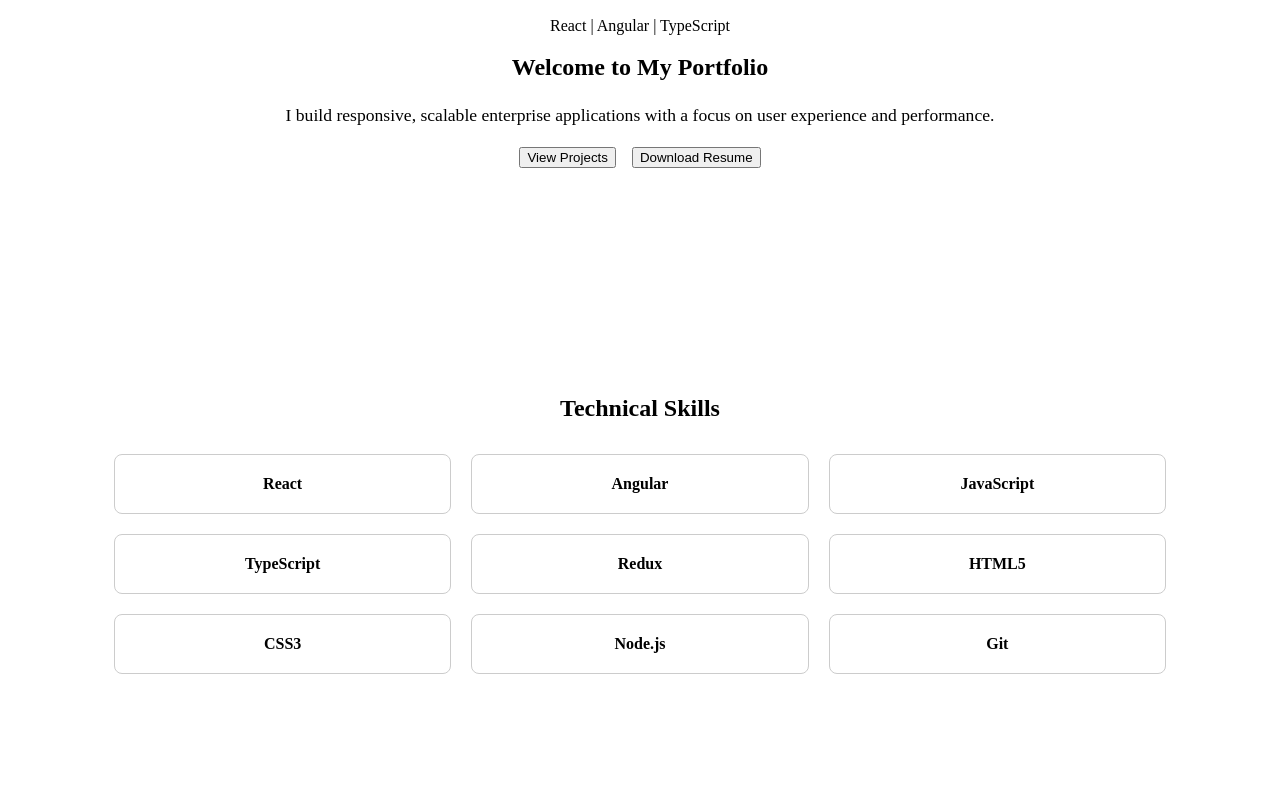
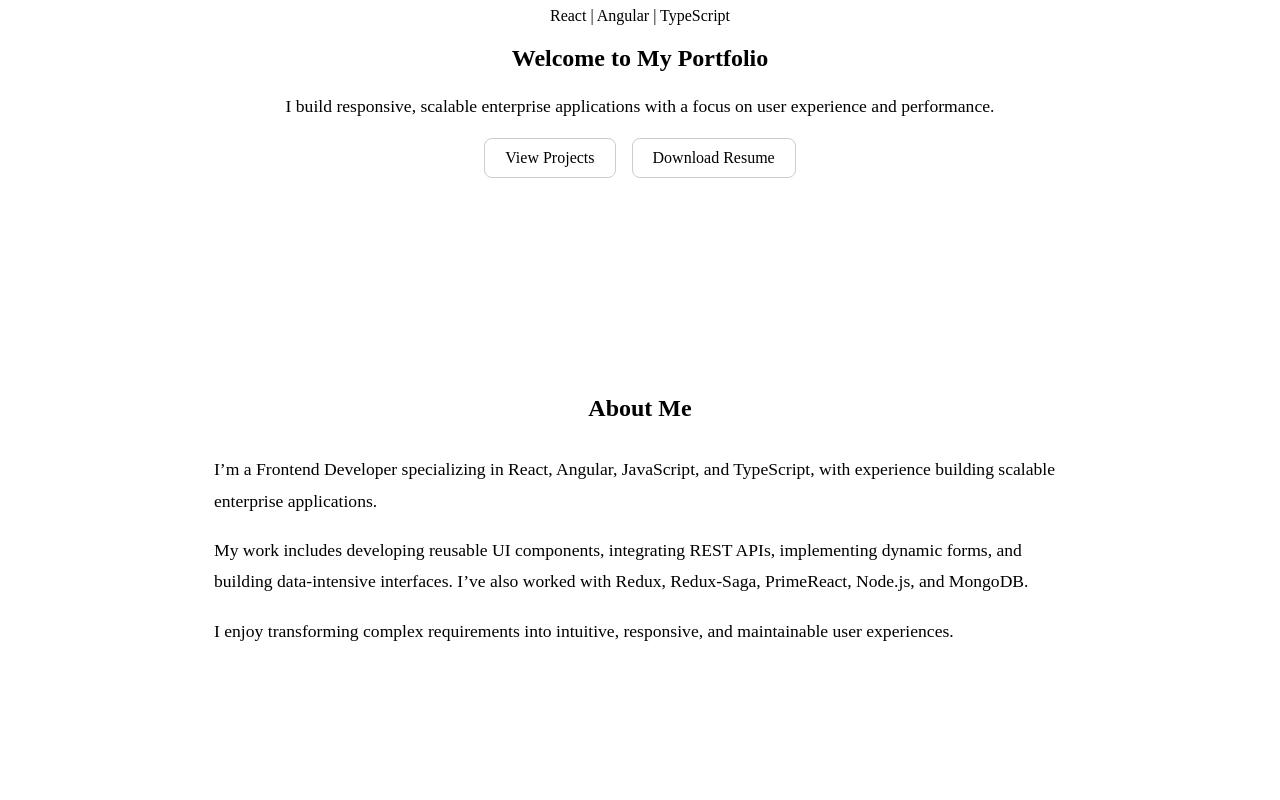
Before and after one commit to asaitej1/sai-teja-portfolio, a React (Vite) app: page / in a window 1280 px wide. Shown: the part 440-1240 px from the top of the page. Built offline with nearby package versions, Linux system fonts and the light colour scheme.

Commit message:
feat: add about contact and portfolio navigation

```diff
--- a/src/App.css
+++ b/src/App.css
@@ -1,3 +1,7 @@
+section {
+    scroll-margin-top: 80px;
+}
+
 /* Global layout */
 .app-container {
     min-height: 100vh;
@@ -60,6 +64,27 @@
     max-width: 800px;
     text-align: center;
     margin: 0 auto;
+}
+
+.view-projects-button,
+.download-resume-button {
+    display: inline-flex;
+    align-items: center;
+    justify-content: center;
+    padding: 10px 20px;
+    border-radius: 8px;
+    border: 1px solid #ccc;
+    background: transparent;
+    color: inherit;
+    font: inherit;
+    line-height: normal;
+    text-decoration: none;
+    cursor: pointer;
+}
+
+.view-projects-button:hover,
+.download-resume-button:hover {
+    background: #6e94e4;
 }
 
 .developer-name {
@@ -198,6 +223,61 @@
     border-color: #2563eb;
 }
 
+/* About styles */
+.about-section {
+    max-width: 900px;
+    margin: 0 auto;
+    padding: 60px 24px;
+}
+
+.about-heading {
+    text-align: center;
+    margin-bottom: 32px;
+}
+
+.about-content {
+    font-size: 1.1rem;
+    line-height: 1.8;
+}
+
+.about-content p {
+    margin-bottom: 16px;
+}
+
+/* Contact styles */
+.contact-section {
+    max-width: 900px;
+    margin: 0 auto;
+    padding: 60px 24px;
+    text-align: center;
+}
+
+.contact-description {
+    font-size: 1.1rem;
+    line-height: 1.6;
+    margin-bottom: 24px;
+}
+
+.contact-links {
+    display: flex;
+    justify-content: center;
+    flex-wrap: wrap;
+    gap: 16px;
+}
+
+.contact-link {
+    display: inline-block;
+    padding: 12px 20px;
+    border: 1px solid #ccc;
+    border-radius: 8px;
+    text-decoration: none;
+    color: inherit;
+}
+
+.contact-link:hover {
+    background: #6e94e4;
+}
+
 
 /* Responsive styles */
 @media (max-width: 768px) {
@@ -251,7 +331,7 @@
         font-size: 1.25rem;
     }
 }
- @media (max-width: 480px) {
+@media (max-width: 480px) {
     /* Skills styles */
     .skills-grid {
         grid-template-columns: 1fr;
@@ -261,4 +341,4 @@
     .projects-grid {
         grid-template-columns: 1fr;
     }
- }
+}
--- a/src/App.jsx
+++ b/src/App.jsx
@@ -5,6 +5,8 @@ import Navbar from "./components/Navbar";
 import Skills from "./components/Skills";
 import Experience from "./components/Experience";
 import Projects from "./components/Projects";
+import About from "./components/About";
+import Contact from "./components/Contact";
 
 function App() {
 
@@ -28,9 +30,11 @@ function App() {
         onToggle={handleThemeToggle}
       />
       <Home />
+      <About />
       <Skills />
       <Experience />
       <Projects />
+      <Contact />
     </div>
   );
 }
--- /dev/null
+++ b/src/components/About.jsx
@@ -0,0 +1,15 @@
+function About () {
+
+    return (
+        <section id="about" className="about-section">
+            <h2 className="about-heading">About Me</h2>
+            <div className="about-content">
+                <p>I’m a Frontend Developer specializing in React, Angular, JavaScript, and TypeScript, with experience building scalable enterprise applications.</p>
+                <p>My work includes developing reusable UI components, integrating REST APIs, implementing dynamic forms, and building data-intensive interfaces. I’ve also worked with Redux, Redux-Saga, PrimeReact, Node.js, and MongoDB.</p>
+                <p>I enjoy transforming complex requirements into intuitive, responsive, and maintainable user experiences.</p>
+            </div>
+        </section>
+    )
+}
+
+export default About;
--- /dev/null
+++ b/src/components/Contact.jsx
@@ -0,0 +1,32 @@
+function Contact () {
+
+    return (
+        <section id="contact" className="contact-section">
+            <h2 className="contact-heading">Get In Touch</h2>
+            <p className="contact-description">I’m open to discussing frontend development opportunities and interesting projects. Feel free to connect with me!</p>
+            <div className="contact-links">
+                <a href="mailto:saitejaavadhootha26@gmail.com" className="contact-link">
+                    Email Me
+                </a>
+                <a
+                    href="https://www.linkedin.com/in/saitejaavadhootha/"
+                    target="_blank"
+                    rel="noopener noreferrer"
+                    className="contact-link"
+                >
+                    LinkedIn
+                </a>
+                <a
+                    href="https://github.com/asaitej1"
+                    target="_blank"
+                    rel="noopener noreferrer"
+                    className="contact-link"
+                >
+                    GitHub
+                </a>
+            </div>
+        </section>
+    )
+}
+
+export default Contact;
--- a/src/components/Home.jsx
+++ b/src/components/Home.jsx
@@ -6,8 +6,10 @@ function Home () {
     const developerRole = "Frontend Developer";
     const primarySkills = "React | Angular | TypeScript";
 
-    function handleButtonClick (buttonName) {
-        console.log(`${buttonName} button clicked!`);
+    function handleViewProjects() {
+        document.getElementById("projects")?.scrollIntoView({
+            behavior: "smooth"
+        })
     }
 
     return (
@@ -26,15 +28,17 @@ function Home () {
                     <CustomButton
                         label="View Projects"
                         className="view-projects-button"
-                        onClick={() => handleButtonClick("View Projects")}
+                        onClick={handleViewProjects}
                         type = "button"
                     />
-                    <CustomButton
-                        label="Download Resume"
+                    <a
                         className="download-resume-button"
-                        onClick={() => handleButtonClick("Download Resume")}
-                        type = "button"
-                    />
+                        href="/resume/Sai_Teja_FE_Resume.pdf"
+                        target="_blank"
+                        download={"Sai_Teja_FE_Resume.pdf"}
+                    >
+                        Download Resume
+                    </a>
                 </div>
             </div>
         </section>
--- a/src/index.css
+++ b/src/index.css
@@ -7,3 +7,13 @@ body {
 *::after {
     box-sizing: border-box;
 }
+
+html {
+    scroll-behavior: smooth;
+}
+
+@media (prefers-reduced-motion: reduce) {
+    html {
+        scroll-behavior: auto;
+    }
+}
```
Also changed, not shown: 1 other file (tests, documents, lock files or other folders).
